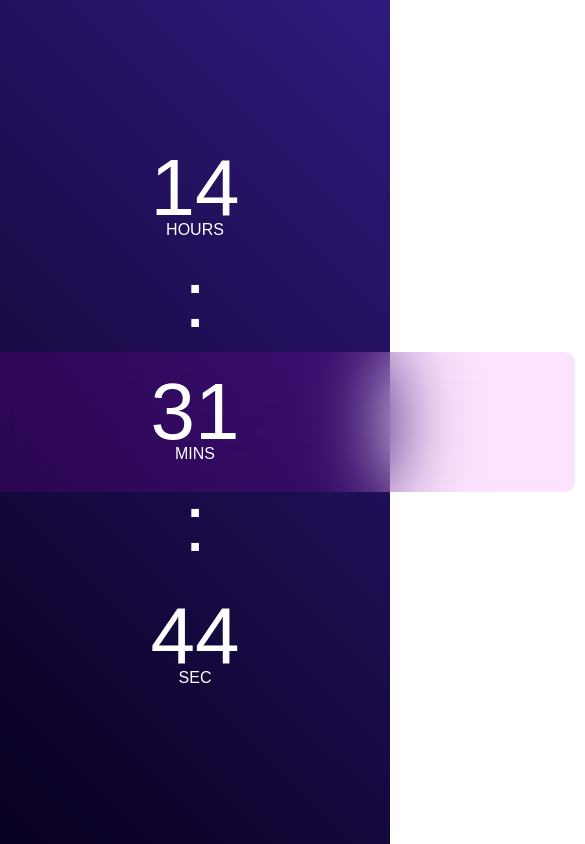
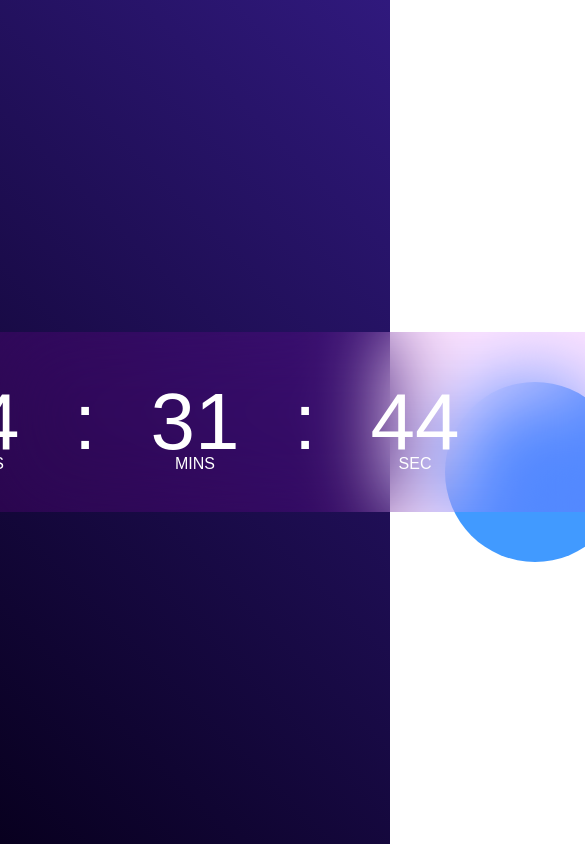
Before and after one commit to EzikDima/Clock, a plain HTML site: page index.html in a window 390 px wide. Shown: the top 844 px of the page, 585 px wide, since content can reach past the window. Drawn offline with Linux system fonts and the light colour scheme.

Commit message:
Update style.css

```diff
--- a/style.css
+++ b/style.css
@@ -1,21 +1,3 @@
-@media (max-width: 768px) {
-  .container{
-    width: 100%;
-    padding: 20px;
-  }
-  .clock{
-    flex-direction: column;
-  }
-  .container::before,
-  .container::after{
-    display: none;
-  }
-  .clock span{
-    font-size: 40px;
-    width: 100%;
-    margin-bottom: 20px;
-  }
-}
 *{
   margin: 0;
   padding: 0;
```
